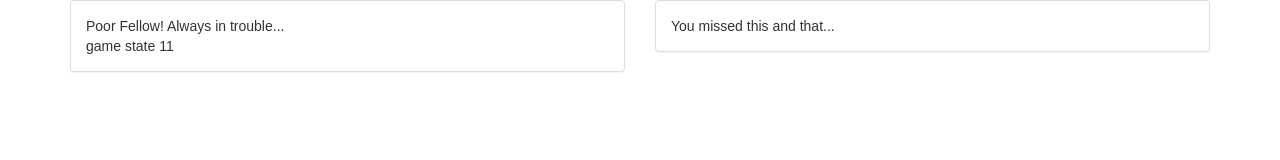
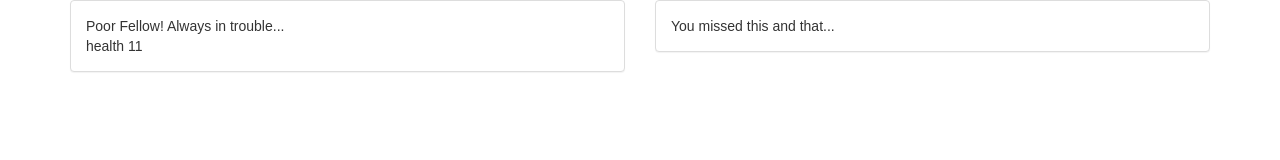
Before and after one commit to tvainio/hirsi, a React (Create React App) app: page / in a window 1280 px wide. Shown: the top 160 px of the page. Built offline with nearby package versions, Linux system fonts and the light colour scheme.

Commit message:
renamed game state to health to better describe the meaning

```diff
--- a/src/components/Main.jsx
+++ b/src/components/Main.jsx
@@ -21,7 +21,7 @@ class Main extends React.Component {
       <Grid>
         <Row className="MainRow" style={{ padding: '0px', height: '400px' }}>
           <Col xs={6} md={6} className="Ukko">
-            <PoorFellow gameState={this.props.letters.gameState}/>
+            <PoorFellow health={this.props.letters.health}/>
           </Col>
           <Col xs={6} md={6} className="infobox">
             <Info />
--- a/src/components/PoorFellow.jsx
+++ b/src/components/PoorFellow.jsx
@@ -13,7 +13,7 @@ class PoorFellow extends React.Component {
         <Panel>
           <Panel.Body>
             Poor Fellow! Always in trouble...
-            <div id="state">game state {this.props.gameState}</div>
+            <div id="health">health {this.props.health}</div>
           </Panel.Body>
         </Panel>
       </div>
@@ -22,7 +22,7 @@ class PoorFellow extends React.Component {
 }
 
 PoorFellow.propTypes = {
-  gameState: PropTypes.number.isRequired
+  health: PropTypes.number.isRequired
 };
 
 export default PoorFellow;
--- a/src/reducers/reducers.js
+++ b/src/reducers/reducers.js
@@ -1,6 +1,6 @@
 import * as types from "../actions/action-types";
 
-const initialState = { gameState: 11, usedLetters: [], word: "" };
+const initialState = { health: 11, usedLetters: [], word: "" };
 
 export const lettersReducer = function(state = initialState, action) {
   switch (action.type) {
@@ -9,7 +9,7 @@ export const lettersReducer = function(state = initialState, action) {
       if (state.usedLetters.includes(newLetter)) return state;
       return {
         ...state,
-        gameState: state.gameState - 1,
+        health: state.health - 1,
         usedLetters: [...new Set([newLetter, ...state.usedLetters])]
       };
     case types.NEW_WORD:
```
Also changed, not shown: 2 other files (tests, documents, lock files or other folders).
